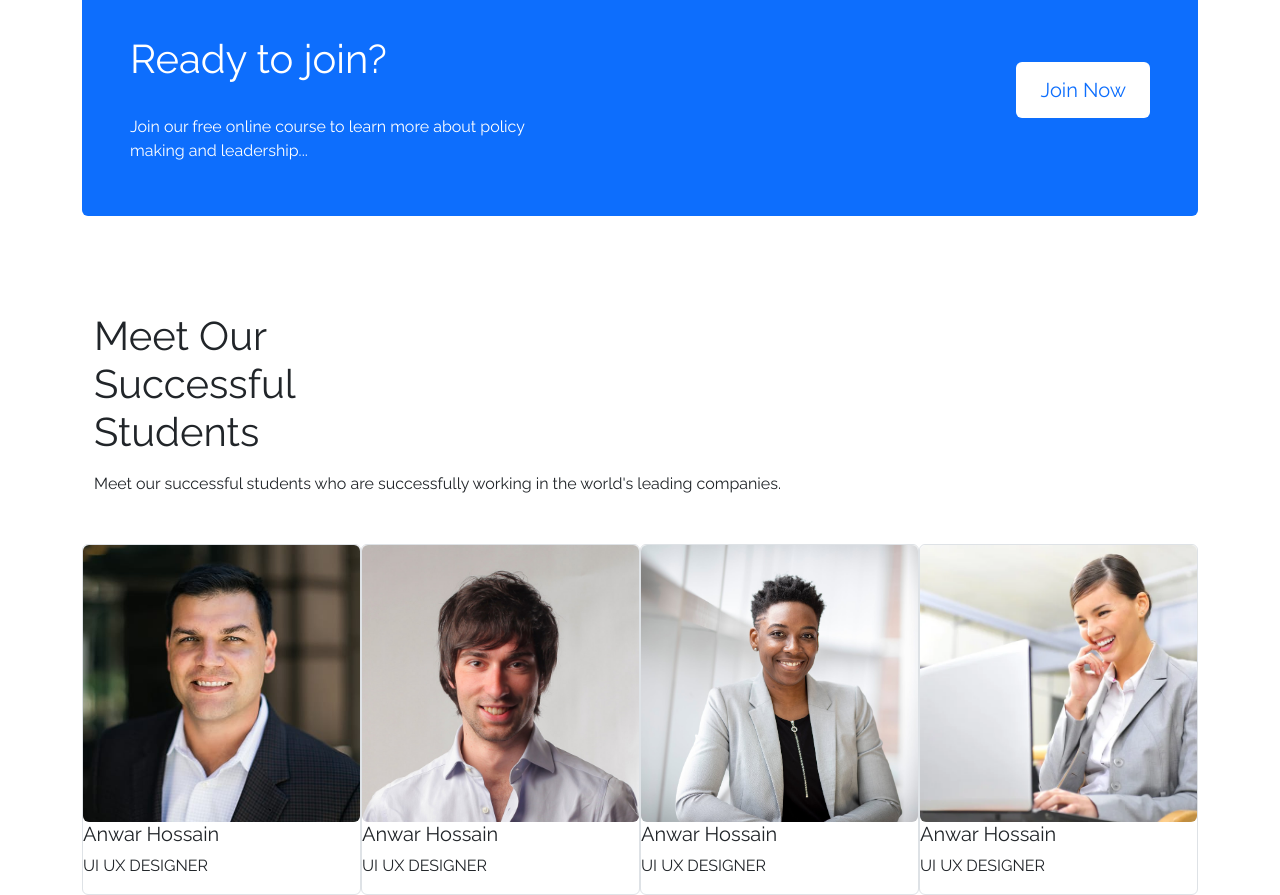
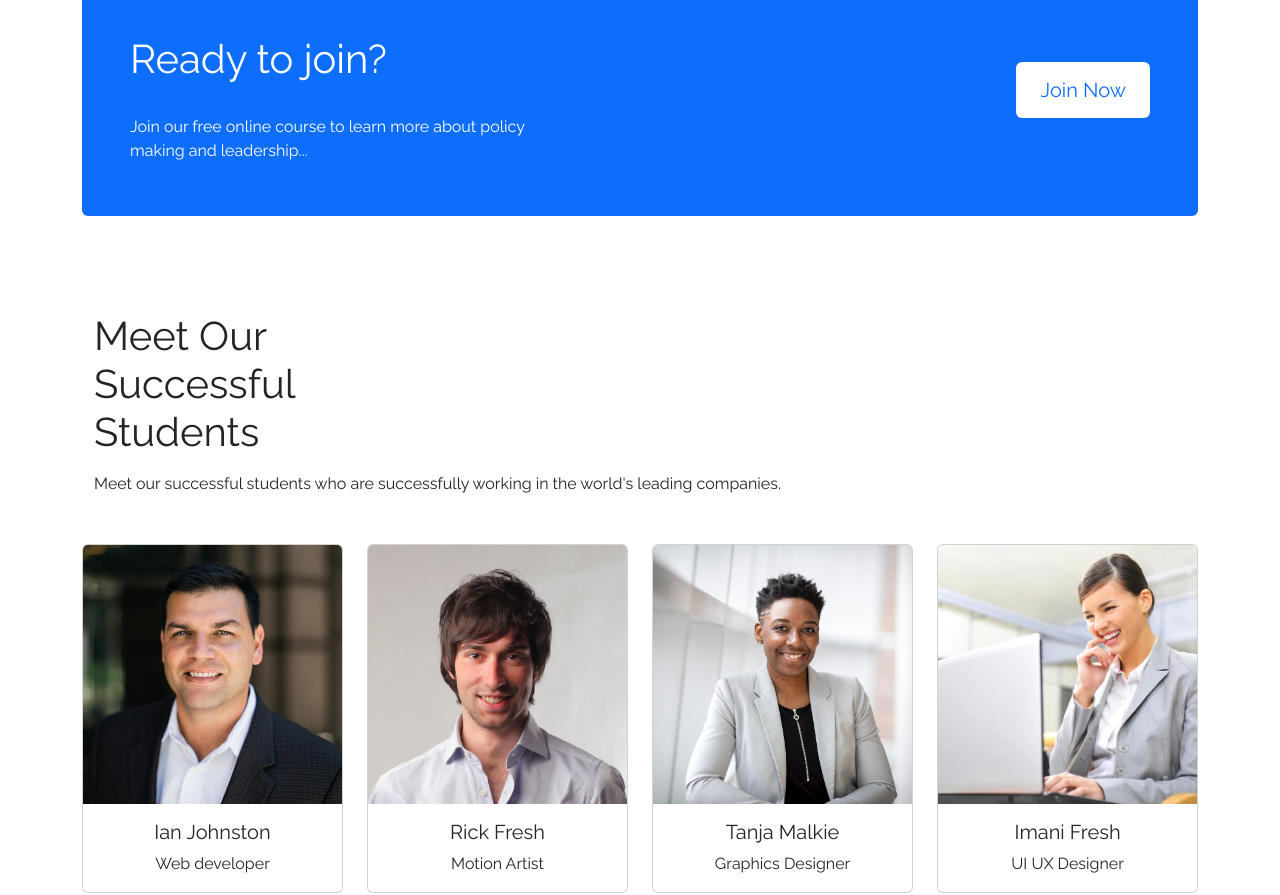
Before and after one commit to iamsaifsaiful/edTech-website-assignment-3, a plain HTML site: page index.html in a window 1280 px wide. Shown: the part 2601-3496 px from the top of the page. Drawn offline with nearby package versions, Linux system fonts and the light colour scheme; a web font is replaced by a local one.

Commit message:
team added

```diff
--- a/index.html
+++ b/index.html
@@ -47,12 +47,12 @@
                 >
               </li>
               <li class="nav-item px-lg-3 px-md-0">
-                <a class="nav-link active" aria-current="page" href="#"
+                <a class="nav-link active" aria-current="page" href="#about"
                   >About</a
                 >
               </li>
               <li class="nav-item px-lg-3 px-md-0">
-                <a class="nav-link active" aria-current="page" href="#">Team</a>
+                <a class="nav-link active" aria-current="page" href="#team">Team</a>
               </li>
               <li class="nav-item px-lg-3 px-md-0">
                 <a class="nav-link active" aria-current="page" href="#"
@@ -232,7 +232,7 @@
          course section end  ------------------------>
 
          <!-- about senction start ------------------------------ -->
-      <section class="mt-5 pt-5 container mb-5 pb-5">
+      <section class="mt-5 pt-5 container mb-5 pb-5" id="about">
         <div class="row bg-light">
           <div class="col-lg-5 col-md-12 p-0">
             <img src="images/about-image.jpg" class="img-fluid" alt="">
@@ -298,7 +298,7 @@
 
       <!-- join now section end ------------------------------------->
       <!-- successful students section --------------------------------- -->
-      <section class="container pt-5">
+      <section class="container pt-5" id="team">
         <div class="ps-0">
           <h1 class="col-lg-4 col-md-6 mb-3 ps-0">
             Meet Our Successful Students
@@ -307,46 +307,45 @@
             Meet our successful students who are successfully working in the world's leading companies.
           </p>
         </div>
-        <div class="row students-details">
-          <div class="col-lg-3 col-md-6 col-sm-12 border rounded p-0">
-            <img src="images/person-1.jpg" class="img-fluid p-0 rounded" alt="">
-            <h5>
-              Anwar Hossain
-            </h5>
-            <p>
-              UI UX DESIGNER
-            </p>
-          </div>
-          <div class="col-lg-3 col-md-6 col-sm-12 border rounded p-0">
-            <img src="images/person-2.jpg" class="img-fluid p-0 rounded" alt="">
-            <h5>
-              Anwar Hossain
-            </h5>
-            <p>
-              UI UX DESIGNER
-            </p>
-          </div>
-          <div class="col-lg-3 col-md-6 col-sm-12 border rounded p-0">
-            <img src="images/person-3.jpg" class="img-fluid p-0 rounded" alt="">
-            <h5>
-              Anwar Hossain
-            </h5>
-            <p>
-              UI UX DESIGNER
-            </p>
-          </div>
-          <div class="col-lg-3 col-md-6 col-sm-12 border rounded p-0">
-            <img src="images/person-4.jpg" class="img-fluid p-0 rounded" alt="">
-            <h5>
-              Anwar Hossain
-            </h5>
-            <p>
-              UI UX DESIGNER
-            </p>
+      </section>
+      <div class="row row-cols-lg-4 row-cols-md-2 row-cols-1 g-4 text-center">
+        <div class="col">
+          <div class="card h-100">
+            <img src="images/person-1.jpg" class="card-img-top" alt="...">
+            <div class="card-body">
+              <h5 class="card-title">Ian Johnston</h5>
+              <p class="card-text">Web developer</p>
+            </div>
           </div>
         </div>
-      </section>
-
+        <div class="col">
+          <div class="card h-100">
+            <img src="images/person-2.jpg" class="card-img-top" alt="...">
+            <div class="card-body">
+              <h5 class="card-title">Rick Fresh</h5>
+              <p class="card-text">Motion Artist</p>
+            </div>
+          </div>
+        </div>
+        <div class="col">
+          <div class="card h-100">
+            <img src="images/person-3.jpg" class="card-img-top" alt="...">
+            <div class="card-body">
+              <h5 class="card-title">Tanja Malkie</h5>
+              <p class="card-text">Graphics Designer</p>
+            </div>
+          </div>
+        </div>
+        <div class="col">
+          <div class="card h-100">
+            <img src="images/person-4.jpg" class="card-img-top" alt="...">
+            <div class="card-body">
+              <h5 class="card-title">Imani Fresh</h5>
+              <p class="card-text">UI UX Designer</p>
+            </div>
+          </div>
+        </div>
+      </div>
     </main>
 
     <!-- bootstrap js link  -->
```
